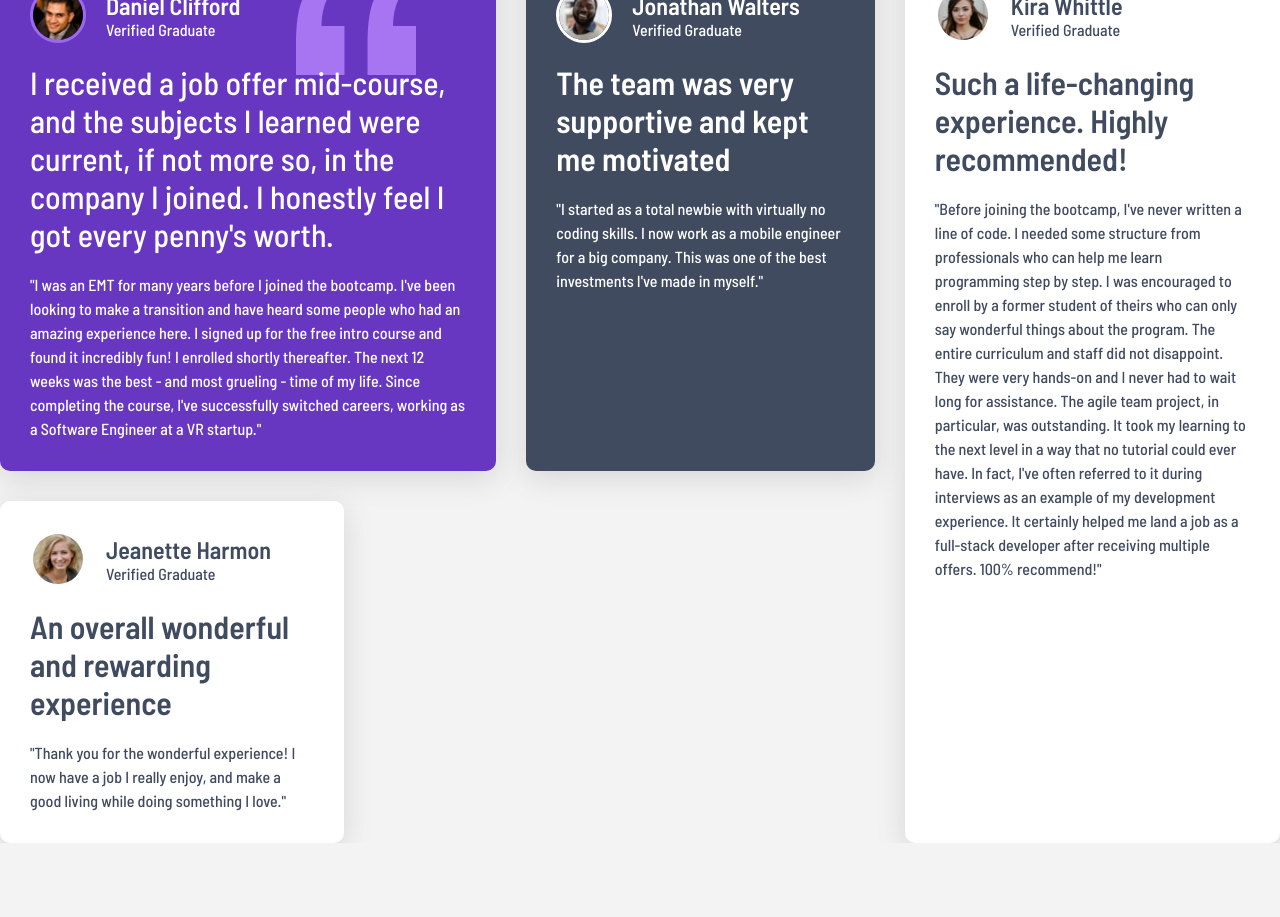
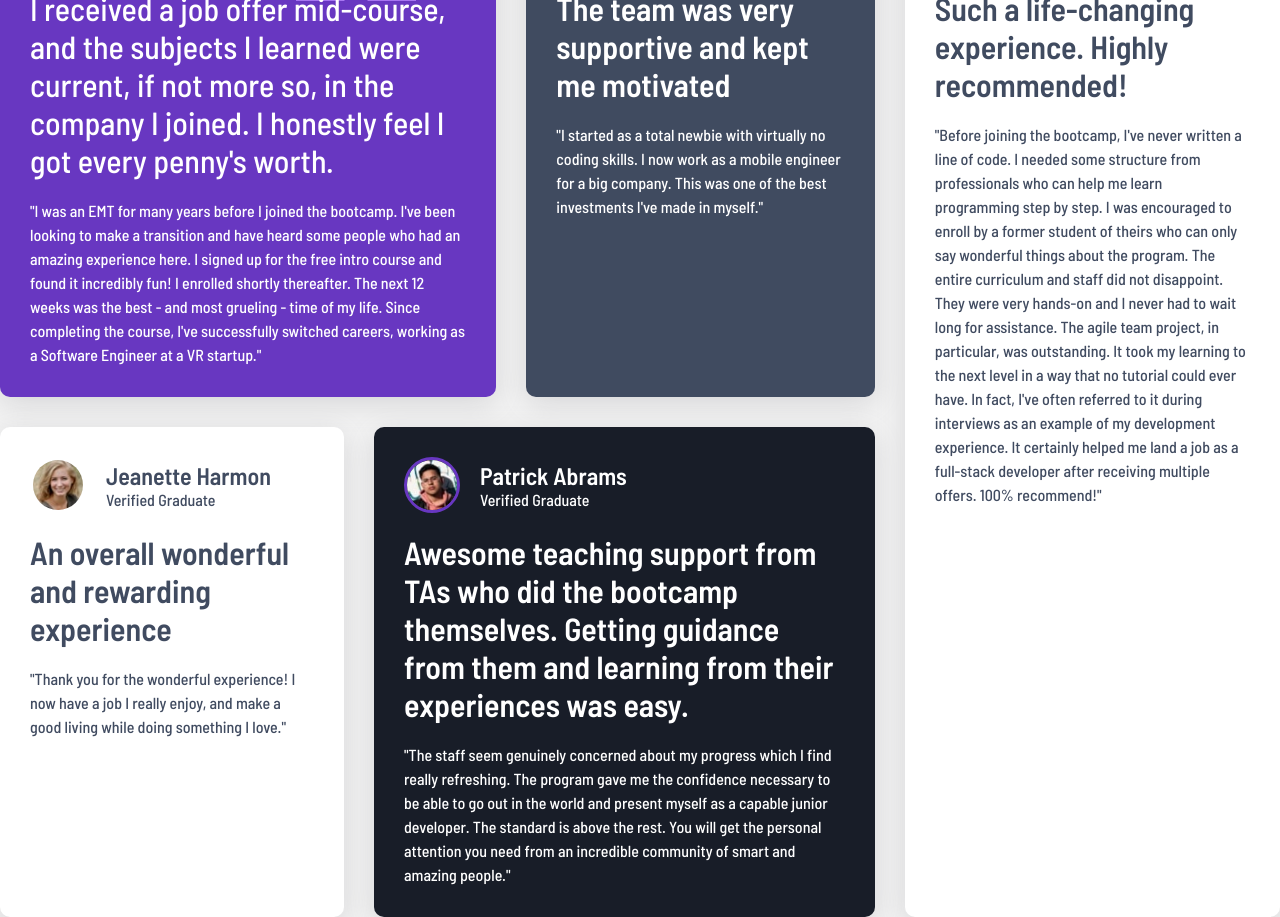
Before and after one commit to sparklaunch/Testimonials-Grid-Section, a Next.js app: page / in a window 1280 px wide. Before the commit the page ends 843 px from the top, so only its background shows below. Built offline with nearby package versions, Linux system fonts and the light colour scheme.

Commit message:
Complete Patrick

```diff
--- /dev/null
+++ b/app/components/Patrick.module.css
@@ -0,0 +1,48 @@
+.section {
+	grid-area: patrick;
+	background-color: var(--color-navy);
+	padding: 30px;
+	border-radius: 10px;
+	display: flex;
+	flex-direction: column;
+	gap: 20px;
+	box-shadow: rgba(100, 100, 111, 0.2) 0px 7px 29px 0px;
+}
+
+.header {
+	display: flex;
+	align-items: center;
+	gap: 20px;
+}
+
+.photo {
+	border: 3px solid var(--color-accent);
+	border-radius: 50%;
+}
+
+.name {
+	color: white;
+}
+
+.body {
+	color: white;
+	display: flex;
+	flex-direction: column;
+	gap: 20px;
+}
+
+.title {
+	font-size: 32px;
+}
+
+.content {
+	line-height: 1.5;
+}
+
+.content::before {
+	content: '"';
+}
+
+.content::after {
+	content: '"';
+}
--- /dev/null
+++ b/app/components/Patrick.tsx
@@ -0,0 +1,36 @@
+import Image from "next/image";
+import patrick from "../assets/images/patrick.jpg";
+import styles from "./Patrick.module.css";
+
+export default function Patrick() {
+	return (
+		<section className={styles.section}>
+			<div className={styles.header}>
+				<Image
+					src={patrick}
+					alt="Patrick Abrams"
+					className={styles.photo}
+				/>
+				<div className={styles.name}>
+					<h2>Patrick Abrams</h2>
+					<p>Verified Graduate</p>
+				</div>
+			</div>
+			<div className={styles.body}>
+				<h3 className={styles.title}>
+					Awesome teaching support from TAs who did the bootcamp
+					themselves. Getting guidance from them and learning from
+					their experiences was easy.
+				</h3>
+				<p className={styles.content}>
+					The staff seem genuinely concerned about my progress which I
+					find really refreshing. The program gave me the confidence
+					necessary to be able to go out in the world and present
+					myself as a capable junior developer. The standard is above
+					the rest. You will get the personal attention you need from
+					an incredible community of smart and amazing people.
+				</p>
+			</div>
+		</section>
+	);
+}
--- a/app/page.tsx
+++ b/app/page.tsx
@@ -3,6 +3,7 @@ import Daniel from "./components/Daniel";
 import Jeanette from "./components/Jeanette";
 import Jonathan from "./components/Jonathan";
 import Kira from "./components/Kira";
+import Patrick from "./components/Patrick";
 
 export default function Home() {
 	return (
@@ -11,6 +12,7 @@ export default function Home() {
 			<Jonathan />
 			<Kira />
 			<Jeanette />
+			<Patrick />
 		</main>
 	);
 }
```
